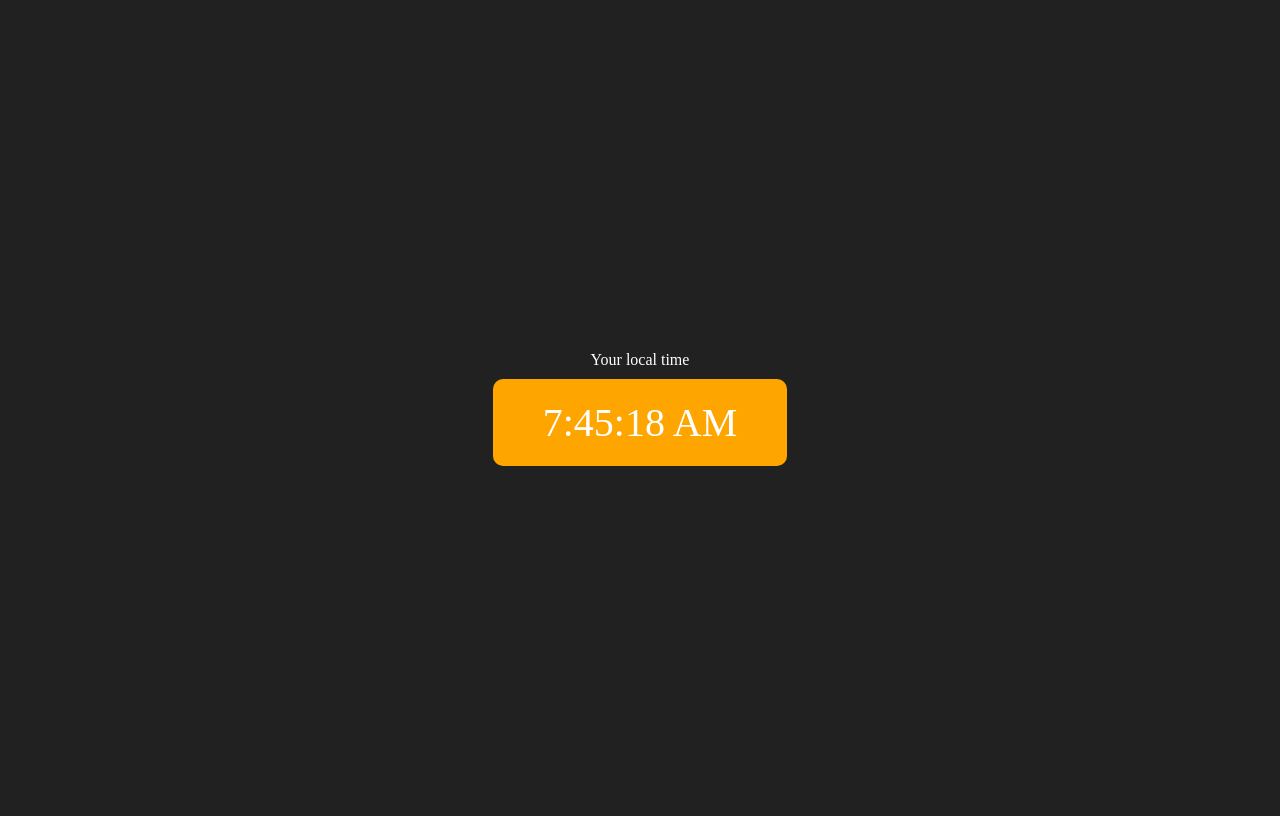
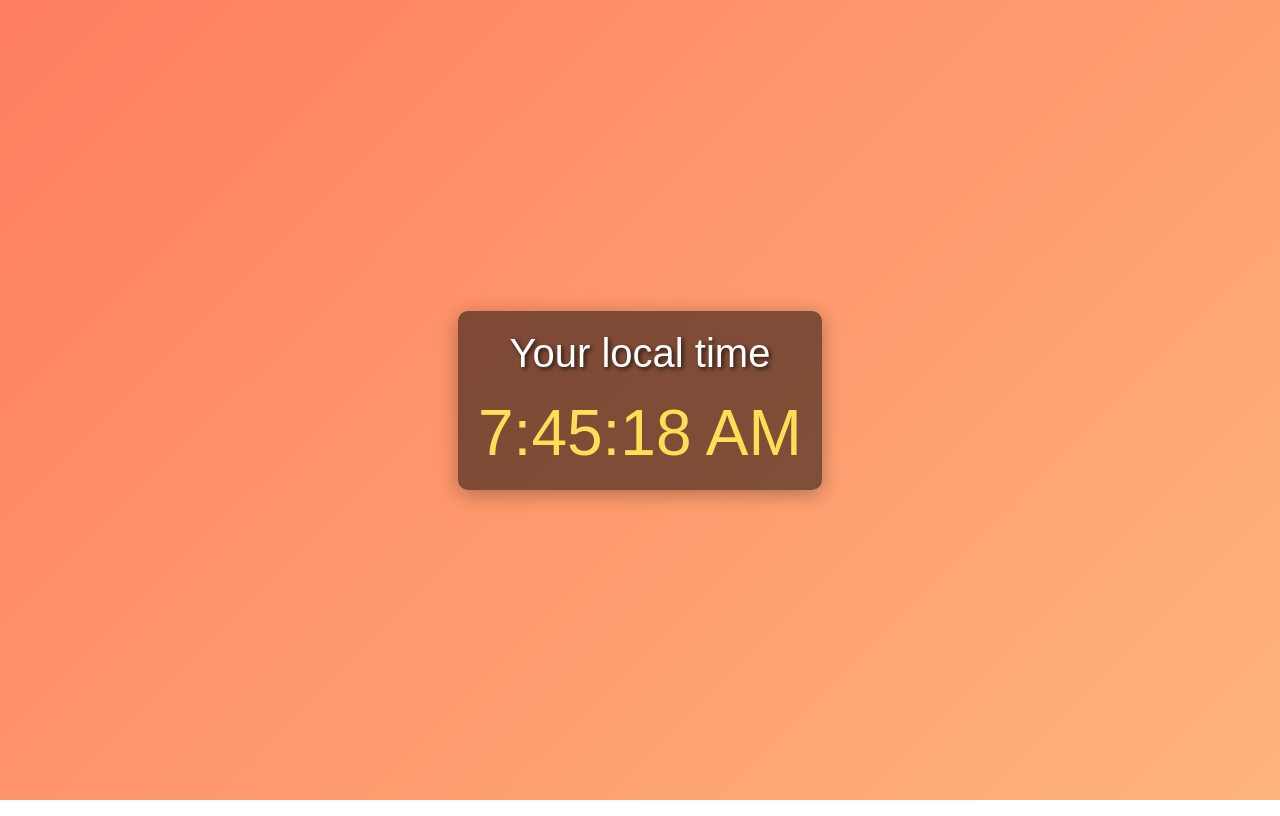
Before and after one commit to mustafajawed/Digital-Clock, a plain HTML site: page index.html in a window 1280 px wide. Drawn offline with Linux system fonts and the light colour scheme.

Commit message:
Update style.css

```diff
--- a/style.css
+++ b/style.css
@@ -1,18 +1,52 @@
 body {
-    background-color: #212121;
-    color: #fff;
+  display: flex;
+  justify-content: center;
+  align-items: center;
+  height: 100vh;
+  margin: 0;
+  background: linear-gradient(135deg, #73a5ff, #547aff);
+  font-family: 'Arial', sans-serif;
+  color: white;
+  animation: backgroundAnimation 2s infinite alternate;
+}
+
+@keyframes backgroundAnimation {
+  0% {
+      background: linear-gradient(135deg, #73a5ff, #547aff);
   }
-  .center {
-    display: flex;
-    height: 100vh;
-    justify-content: center;
-    align-items: center;
-    flex-direction: column;
+  100% {
+      background: linear-gradient(135deg, #ff7e5f, #feb47b);
   }
-  #clock {
-    font-size: 40px;
-    background-color: orange;
-    padding: 20px 50px;
-    margin-top: 10px;
-    border-radius: 10px;
+}
+
+.center {
+  text-align: center;
+  padding: 20px;
+  border-radius: 10px;
+  box-shadow: 0 4px 20px rgba(0, 0, 0, 0.3);
+  background: rgba(0, 0, 0, 0.5);
+}
+
+#banner {
+  font-size: 2.5em;
+  margin-bottom: 20px;
+  text-shadow: 2px 2px 4px rgba(0, 0, 0, 0.7);
+}
+
+#clock {
+  font-size: 4em;
+  color: #ffdd57;
+  animation: pulse 1s infinite;
+}
+
+@keyframes pulse {
+  0% {
+      transform: scale(1);
   }
+  50% {
+      transform: scale(1.1);
+  }
+  100% {
+      transform: scale(1);
+  }
+}
```
